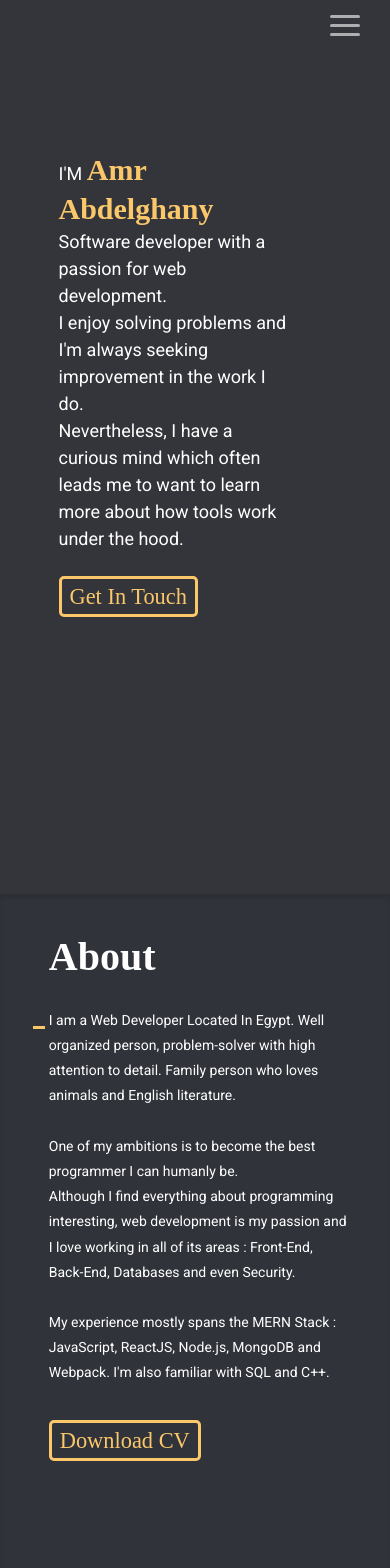
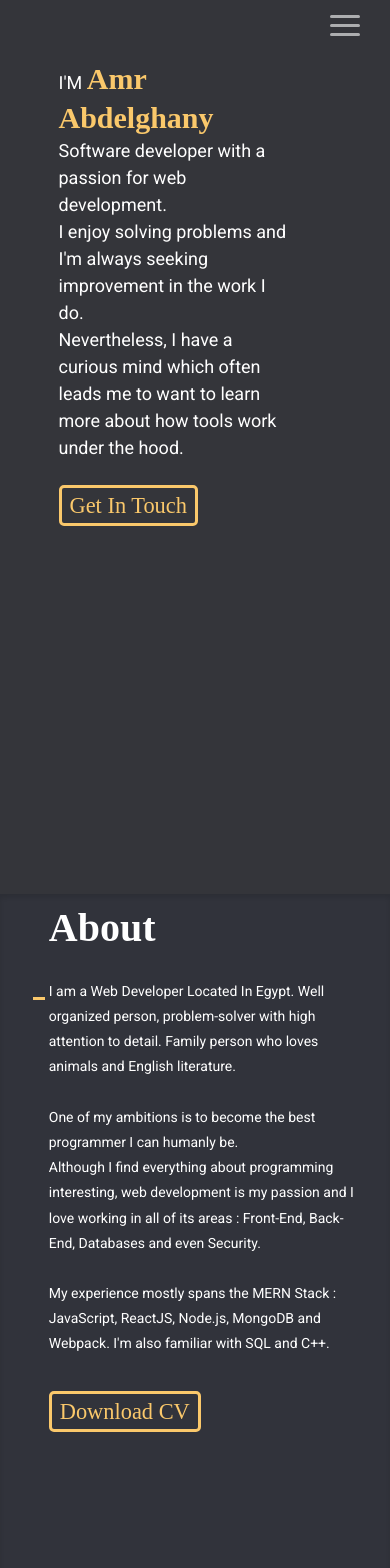
Before and after one commit to Amr097/my-portfolio, a Next.js app: page / in a window 390 px wide. Shown: the top 1568 px of the page. Built offline with nearby package versions, Linux system fonts and the light colour scheme; a web font is replaced by a local one.

Commit message:
updated dimensions

```diff
--- a/src/styles/about.scss
+++ b/src/styles/about.scss
@@ -25,7 +25,7 @@ section#about{
     line-height: 1.8;
     padding-bottom: 10px;
     font-size: max(1.2vw, 14px);
-    width: max(60%, 300px);
+    max-width: max(60%, 700px);
     opacity: 0;
     transition: all .3s linear;
     position: relative;
@@ -72,3 +72,9 @@ section#about{
   opacity: 1;
   bottom: 0;
 }
+
+@media (max-width: 1000px){
+    section#about {
+        padding-top: 10px;
+    }
+}
--- a/src/styles/header.scss
+++ b/src/styles/header.scss
@@ -84,7 +84,7 @@ div.social a svg{
     width: 100%;
 }
 
-@media (max-width: 700px) {
+@media (max-width: 1000px) {
     .toggle-button{
         display: flex;
         cursor: pointer;
--- a/src/styles/intro.scss
+++ b/src/styles/intro.scss
@@ -3,13 +3,14 @@ section#intro{
     max-width: 80vw;
     height: 100vh;
     margin: 0 auto;
-    padding-top: max(15%, 150px);
+    padding-top: 15%;
     padding-left: 5%
 }
 
 #intro article{
-    width: 60vw;
+    max-width: 60vw;
     line-height: 1.5;
+    height: auto;
 }
 
 
```
